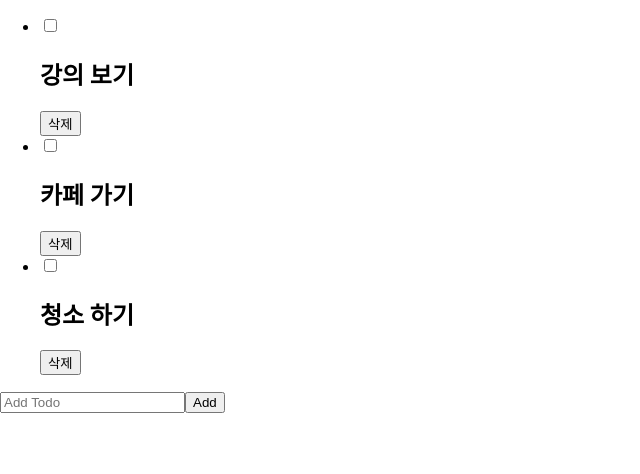
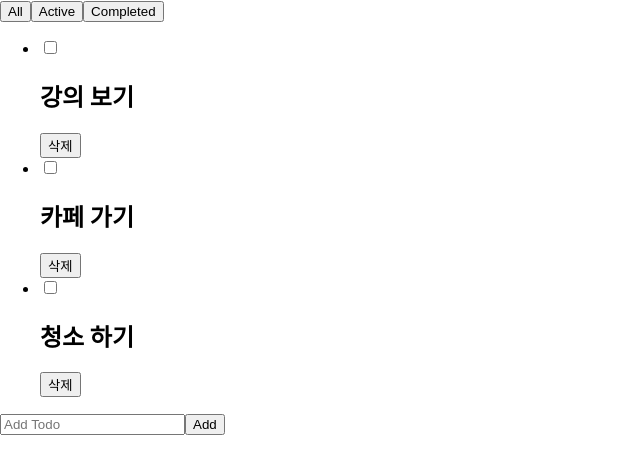
Before and after one commit to confidential-nt/to-do-app, a React (Create React App) app: page / in a window 1280 px wide. Shown: the top 474 px of the page, without its empty margins (0-640 px from the left). Built offline with nearby package versions, Linux system fonts and the light colour scheme.

Commit message:
[feat] 5.필터링 기능 제공하기

```diff
--- a/src/App.jsx
+++ b/src/App.jsx
@@ -1,6 +1,7 @@
 import "./App.css";
 import ItemList from "./components/item_list/ItemList";
 import ItemForm from "./components/item_form/ItemForm";
+import Header, { Filter } from "./components/header/FilterHeader";
 import { useState } from "react";
 
 function App() {
@@ -9,6 +10,7 @@ function App() {
     { id: 1233, content: "카페 가기", completed: false },
     { id: 1234, content: "청소 하기", completed: false },
   ]);
+  const [filter, setFilter] = useState(Filter.ALL);
 
   const handleAdd = (content) => {
     setItems((prev) => [
@@ -32,9 +34,15 @@ function App() {
     );
   };
 
+  const handleFilter = (filter) => {
+    setFilter(filter);
+  };
+
   return (
     <main className="main">
+      <Header onFilter={handleFilter} />
       <ItemList
+        filter={filter}
         items={items}
         onDeleteItem={handleDelete}
         onChangeItemState={handleChangeItemState}
--- /dev/null
+++ b/src/components/header/FilterHeader.jsx
@@ -0,0 +1,33 @@
+import React from "react";
+
+export const Filter = {
+  ALL: "all",
+  ACTIVE: "active",
+  COMPLETED: "completed",
+};
+
+export default function FilterHeader({ onFilter }) {
+  const handleAll = () => {
+    onFilter(Filter.ALL);
+  };
+  const handleActive = () => {
+    onFilter(Filter.ACTIVE);
+  };
+  const handleCompleted = () => {
+    onFilter(Filter.COMPLETED);
+  };
+
+  return (
+    <header>
+      <button type="button" onClick={handleAll}>
+        All
+      </button>
+      <button type="button" onClick={handleActive}>
+        Active
+      </button>
+      <button type="button" onClick={handleCompleted}>
+        Completed
+      </button>
+    </header>
+  );
+}
--- a/src/components/item/Item.jsx
+++ b/src/components/item/Item.jsx
@@ -1,7 +1,7 @@
 import React, { useState } from "react";
 
 export default function Item({ item, onDeleteItem, onChangeItemState }) {
-  const [completed, setCompleted] = useState(false);
+  const [completed, setCompleted] = useState(item.completed);
   const handleDelete = () => {
     onDeleteItem(item);
   };
--- a/src/components/item_list/ItemList.jsx
+++ b/src/components/item_list/ItemList.jsx
@@ -1,10 +1,38 @@
 import React, { useState } from "react";
 import Item from "../item/Item";
+import { Filter } from "../header/FilterHeader";
 
-export default function ItemList({ items, onDeleteItem, onChangeItemState }) {
+export default function ItemList({
+  items,
+  onDeleteItem,
+  onChangeItemState,
+  filter,
+}) {
   return (
     <ul>
-      {items.map((i) => (
+      {filter === Filter.ACTIVE
+        ? items
+            .filter((i) => !i.completed)
+            .map((i) => (
+              <Item
+                key={i.id}
+                item={i}
+                onDeleteItem={onDeleteItem}
+                onChangeItemState={onChangeItemState}
+              />
+            ))
+        : filter === Filter.COMPLETED
+        ? items
+            .filter((i) => i.completed)
+            .map((i) => (
+              <Item
+                key={i.id}
+                item={i}
+                onDeleteItem={onDeleteItem}
+                onChangeItemState={onChangeItemState}
+              />
+            ))
+        : items.map((i) => (
             <Item
               key={i.id}
               item={i}
```
Also changed, not shown: 1 other file (tests, documents, lock files or other folders). Lines whose indentation alone changed are shown as unchanged.
